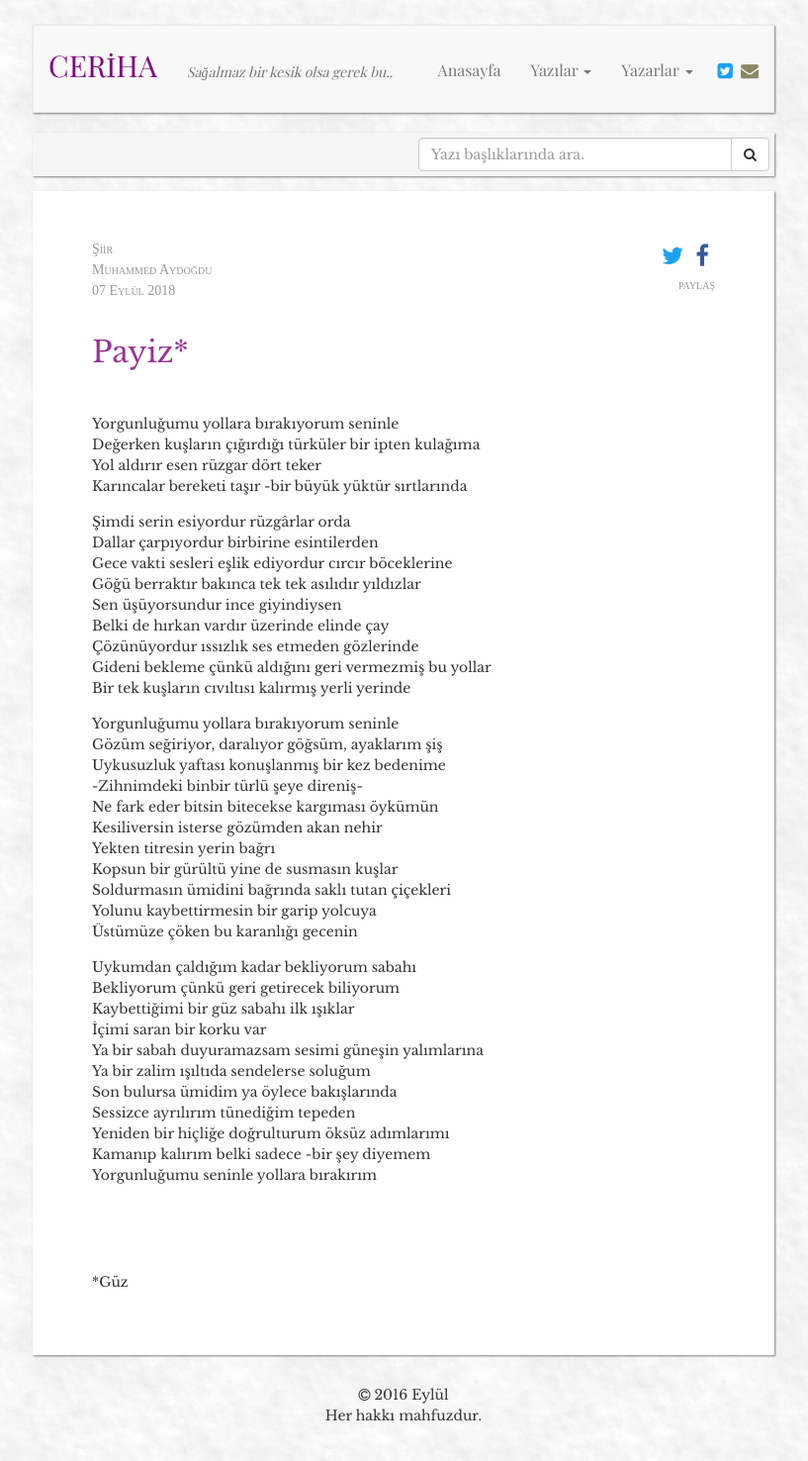
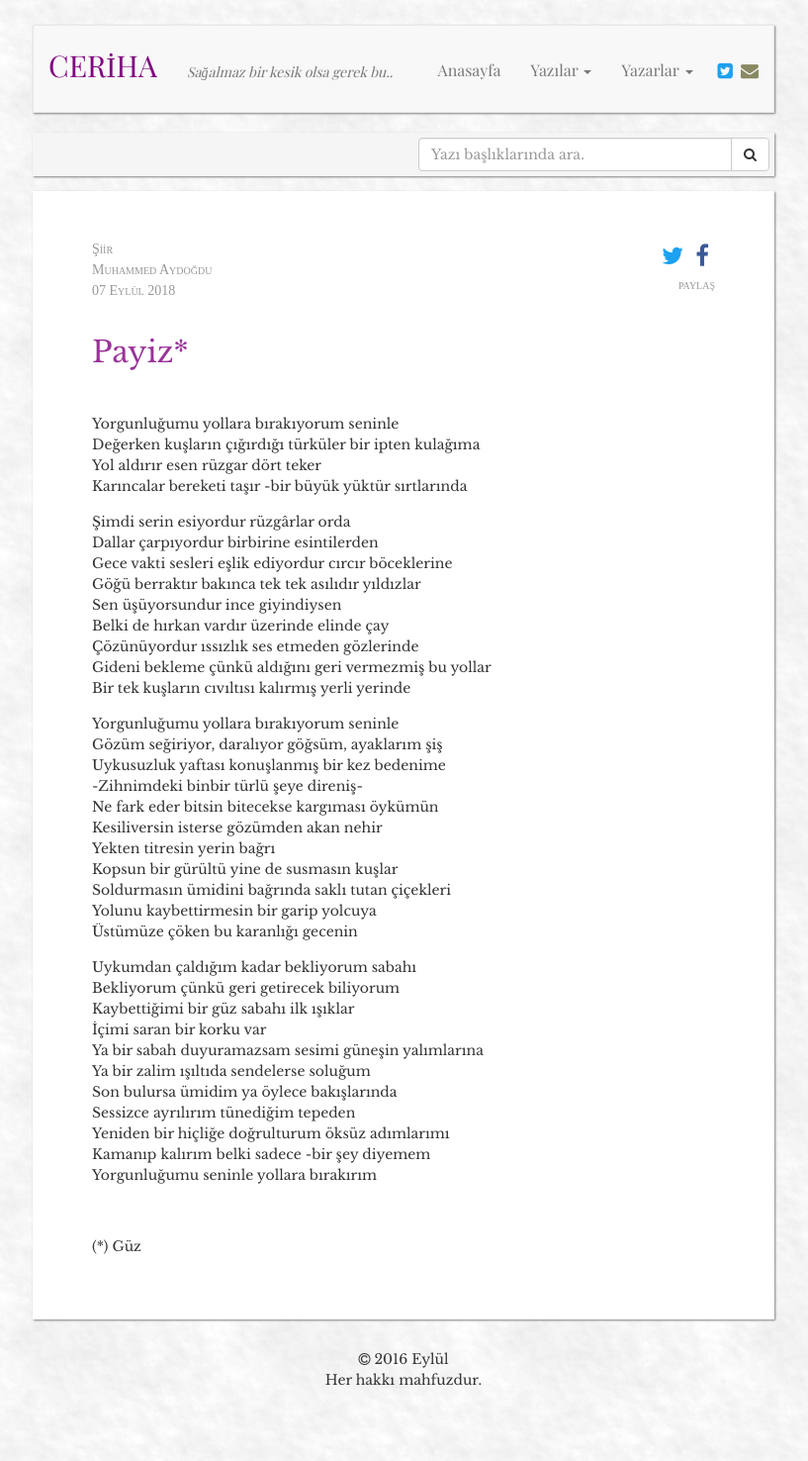
Before and after one commit to muhammedaydogdu/muhammedaydogdu.github.io, a Jekyll site: the page built from _posts/2018-09-07-payiz.md, in a window 1280 px wide. Shown: the whole page at 99% size, without its empty margins (232-1049 px from the left). Built offline with Jekyll 4.4.1, drawn with Linux system fonts in a browser that asks for light colours; some web fonts are replaced; after the commit the page ends 1440 px from its top, so only the background shows below that.

Commit message:
Update 2018-09-07-payiz.md

```diff
--- a/_posts/2018-09-07-payiz.md
+++ b/_posts/2018-09-07-payiz.md
@@ -50,6 +50,4 @@ Yorgunluğumu seninle yollara bırakırım
 
 <br/>
 
-<br/>
-
-*Güz
+(*) Güz
```
